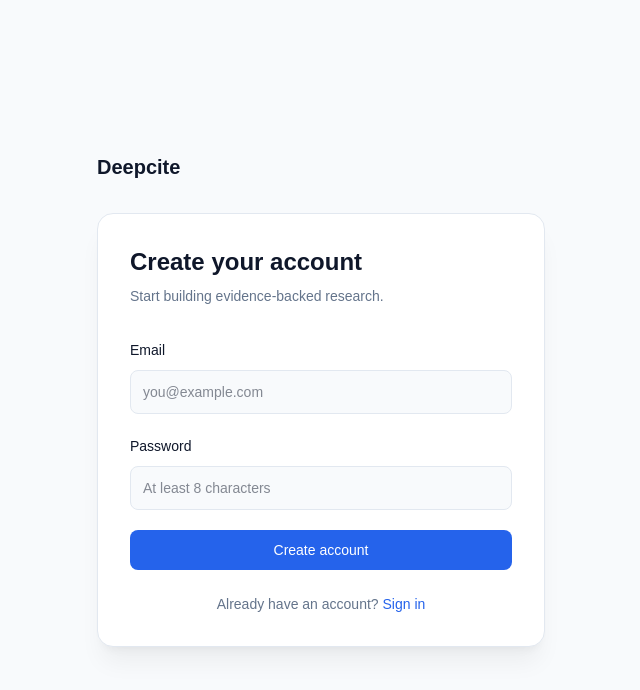
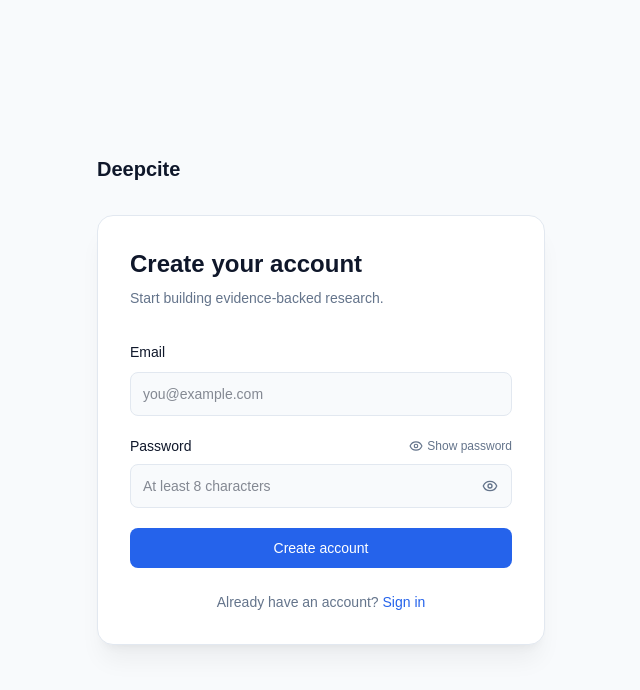
Before and after one commit to Amankhan1009/Deepcite, a Next.js app in the folder frontend/: page /register in a window 1280 px wide. Shown: the top 690 px of the page, without its empty margins (319-959 px from the left). Built offline with nearby package versions, Linux system fonts and the light colour scheme; no server answers.

Commit message:
feat(auth): add show and hide password toggle to login and register forms

```diff
--- a/frontend/src/app/login/page.tsx
+++ b/frontend/src/app/login/page.tsx
@@ -3,6 +3,7 @@
 import Link from "next/link";
 import { FormEvent, useState } from "react";
 import { useRouter } from "next/navigation";
+import { Eye, EyeOff } from "lucide-react";
 
 import { Button } from "@/components/ui/button";
 import { apiFetch } from "@/lib/api";
@@ -18,6 +19,7 @@
 
   const [email, setEmail] = useState("");
   const [password, setPassword] = useState("");
+  const [showPassword, setShowPassword] = useState(false);
   const [error, setError] = useState("");
   const [isSubmitting, setIsSubmitting] = useState(false);
 
@@ -78,17 +80,54 @@
               />
             </label>
 
-            <label className="block">
-              <span className="text-sm font-medium">Password</span>
+            <div>
+              <div className="flex items-center justify-between">
+                <label htmlFor="password-input" className="text-sm font-medium">
+                  Password
+                </label>
+                <button
+                  type="button"
+                  onClick={() => setShowPassword((prev) => !prev)}
+                  className="text-xs font-medium text-muted-foreground hover:text-primary transition-colors inline-flex items-center gap-1"
+                >
+                  {showPassword ? (
+                    <>
+                      <EyeOff className="h-3.5 w-3.5" />
+                      Hide password
+                    </>
+                  ) : (
+                    <>
+                      <Eye className="h-3.5 w-3.5" />
+                      Show password
+                    </>
+                  )}
+                </button>
+              </div>
+              <div className="relative mt-2">
                 <input
-                type="password"
+                  id="password-input"
+                  type={showPassword ? "text" : "password"}
                   value={password}
                   onChange={(event) => setPassword(event.target.value)}
                   required
-                className="mt-2 h-11 w-full rounded-lg border border-border bg-background px-3 text-sm outline-none focus:ring-2 focus:ring-primary"
+                  className="h-11 w-full rounded-lg border border-border bg-background pl-3 pr-10 text-sm outline-none focus:ring-2 focus:ring-primary"
                   placeholder="••••••••"
                 />
-            </label>
+                <button
+                  type="button"
+                  onClick={() => setShowPassword((prev) => !prev)}
+                  aria-label={showPassword ? "Hide password" : "Show password"}
+                  title={showPassword ? "Hide password" : "Show password"}
+                  className="absolute right-2.5 top-1/2 -translate-y-1/2 text-muted-foreground hover:text-foreground transition-colors p-1"
+                >
+                  {showPassword ? (
+                    <EyeOff className="h-4 w-4" />
+                  ) : (
+                    <Eye className="h-4 w-4" />
+                  )}
+                </button>
+              </div>
+            </div>
 
             <Button
               type="submit"
--- a/frontend/src/app/register/page.tsx
+++ b/frontend/src/app/register/page.tsx
@@ -3,6 +3,7 @@
 import Link from "next/link";
 import { FormEvent, useState } from "react";
 import { useRouter } from "next/navigation";
+import { Eye, EyeOff } from "lucide-react";
 
 import { Button } from "@/components/ui/button";
 import { apiFetch } from "@/lib/api";
@@ -18,6 +19,7 @@
 
   const [email, setEmail] = useState("");
   const [password, setPassword] = useState("");
+  const [showPassword, setShowPassword] = useState(false);
   const [error, setError] = useState("");
   const [isSubmitting, setIsSubmitting] = useState(false);
 
@@ -78,18 +80,55 @@
               />
             </label>
 
-            <label className="block">
-              <span className="text-sm font-medium">Password</span>
+            <div>
+              <div className="flex items-center justify-between">
+                <label htmlFor="register-password-input" className="text-sm font-medium">
+                  Password
+                </label>
+                <button
+                  type="button"
+                  onClick={() => setShowPassword((prev) => !prev)}
+                  className="text-xs font-medium text-muted-foreground hover:text-primary transition-colors inline-flex items-center gap-1"
+                >
+                  {showPassword ? (
+                    <>
+                      <EyeOff className="h-3.5 w-3.5" />
+                      Hide password
+                    </>
+                  ) : (
+                    <>
+                      <Eye className="h-3.5 w-3.5" />
+                      Show password
+                    </>
+                  )}
+                </button>
+              </div>
+              <div className="relative mt-2">
                 <input
-                type="password"
+                  id="register-password-input"
+                  type={showPassword ? "text" : "password"}
                   value={password}
                   onChange={(event) => setPassword(event.target.value)}
                   required
                   minLength={8}
-                className="mt-2 h-11 w-full rounded-lg border border-border bg-background px-3 text-sm outline-none focus:ring-2 focus:ring-primary"
+                  className="h-11 w-full rounded-lg border border-border bg-background pl-3 pr-10 text-sm outline-none focus:ring-2 focus:ring-primary"
                   placeholder="At least 8 characters"
                 />
-            </label>
+                <button
+                  type="button"
+                  onClick={() => setShowPassword((prev) => !prev)}
+                  aria-label={showPassword ? "Hide password" : "Show password"}
+                  title={showPassword ? "Hide password" : "Show password"}
+                  className="absolute right-2.5 top-1/2 -translate-y-1/2 text-muted-foreground hover:text-foreground transition-colors p-1"
+                >
+                  {showPassword ? (
+                    <EyeOff className="h-4 w-4" />
+                  ) : (
+                    <Eye className="h-4 w-4" />
+                  )}
+                </button>
+              </div>
+            </div>
 
             <Button
               type="submit"
```
Lines whose indentation alone changed are shown as unchanged.
